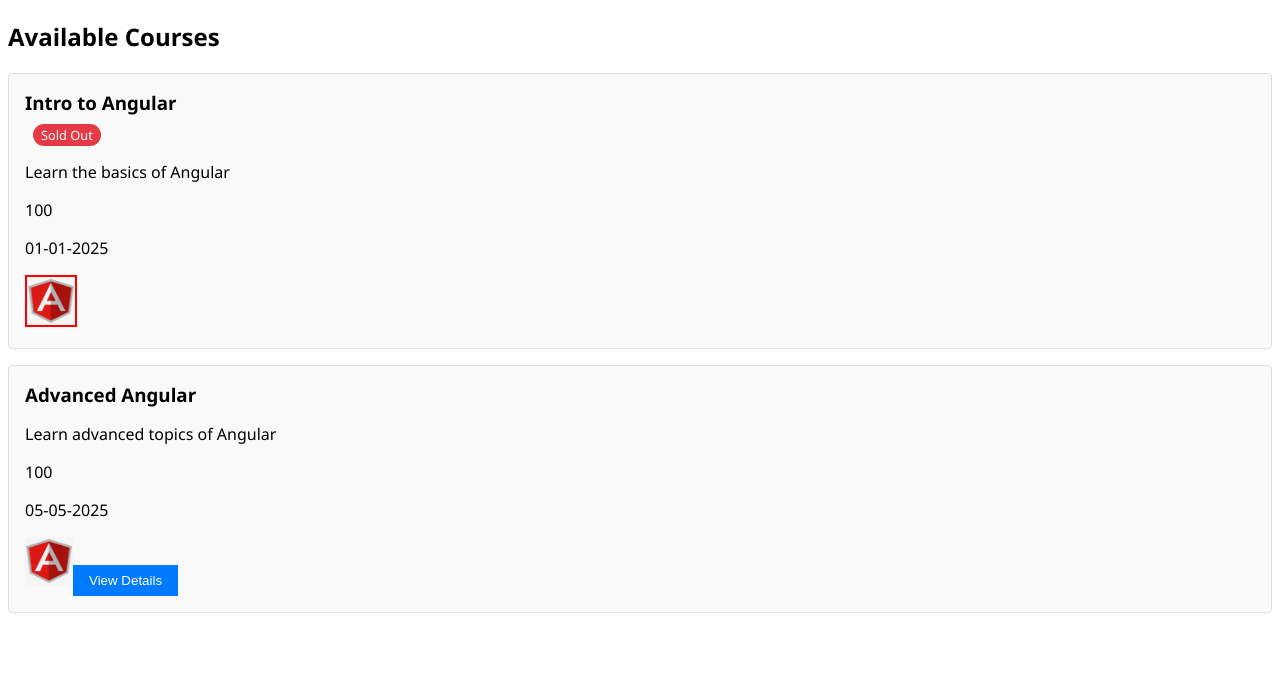
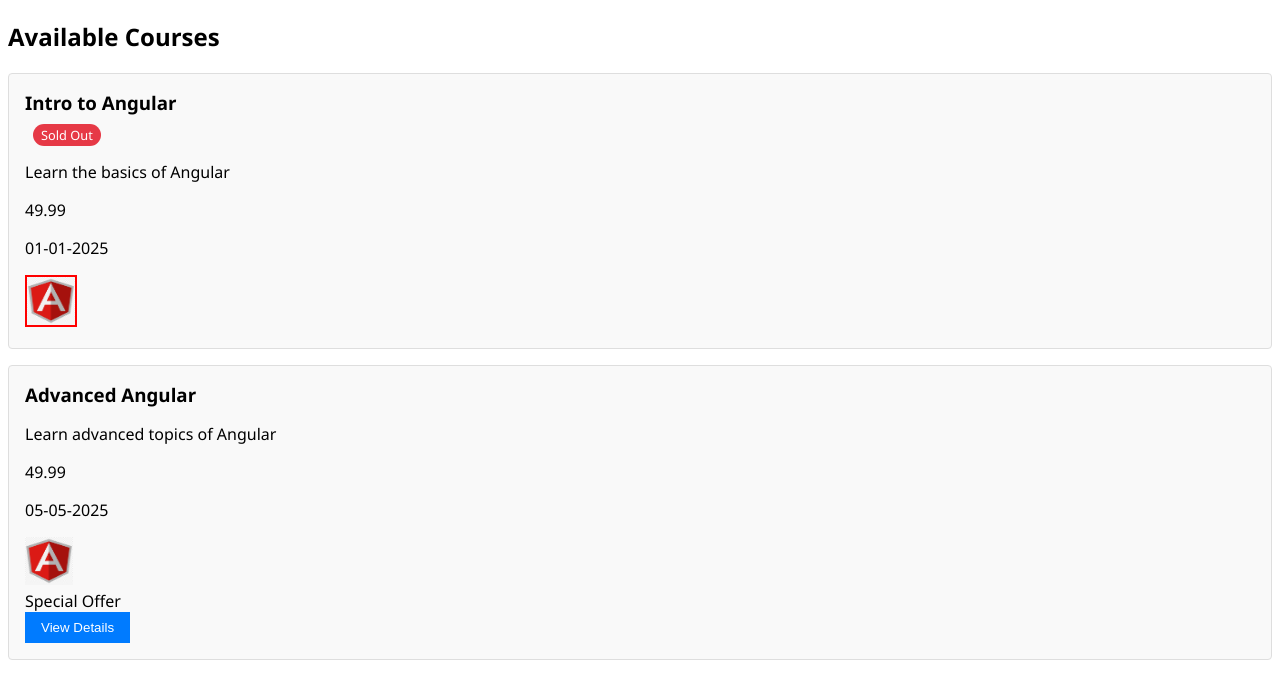
Before and after one commit to andydaly1990/course-booking-system, an Angular app: page / in a window 1280 px wide. Shown: the top 698 px of the page. Built offline with nearby package versions, Linux system fonts and the light colour scheme.

Commit message:
Added sold out feature

```diff
--- a/src/app/courses-list/courses-list.component.html
+++ b/src/app/courses-list/courses-list.component.html
@@ -10,6 +10,9 @@
         [ngStyle]="{'border': courses[0].soldOut ? '2px solid red' : ''}"
         [src]="courses[0].img"
         [alt]="courses[0].title">
+    @if (courses[0].price < 50 && courses[0].soldOut==false) {
+        <div class="special-offer">Special Offer</div>
+    }
     <button *ngIf="!courses[0].soldOut" (click)="viewDetails(courses[0].title)">View Details</button>
 </div>
 <div class="course-item">
@@ -22,5 +25,8 @@
         [ngStyle]="{'border': courses[1].soldOut ? '2px solid red' : 'none'}"
         [src]="courses[1].img"
         [alt]="courses[1].title">
+    @if (courses[1].price < 50 && courses[1].soldOut==false) {
+        <div class="special-offer">Special Offer</div>
+    }
      <button *ngIf="!courses[1].soldOut" (click)="viewDetails(courses[1].title)">View Details</button>
 </div>
--- a/src/app/courses-list/courses-list.component.ts
+++ b/src/app/courses-list/courses-list.component.ts
@@ -1,4 +1,4 @@
-import { Component } from '@angular/core';
+import { Component, OnInit } from '@angular/core';
 import { CommonModule } from '@angular/common';
 import { NgClass, NgStyle, NgIf, NgFor } from '@angular/common';
 
@@ -18,9 +18,12 @@ export interface Course {
   templateUrl: './courses-list.component.html',
   styleUrls: ['./courses-list.component.css']   // small fix: should be "styleUrls"
   ,
-  imports: [NgStyle,CommonModule, NgClass]
+  imports: [NgStyle,CommonModule]
 })
-export class CoursesListComponent {
+export class CoursesListComponent implements OnInit {
+  ngOnInit(): void {
+    console.log("Courses Component Initialized")
+  }
   title = "Available Courses";
 
   courses: Course[] = [
@@ -28,7 +31,7 @@ export class CoursesListComponent {
       id: 1,
       title: 'Intro to Angular',
       description: 'Learn the basics of Angular',
-      price: 100,
+      price: 49.99,
       date: '01-01-2025',
       soldOut: true,
       img: 'angular-logo.png'
@@ -37,7 +40,7 @@ export class CoursesListComponent {
       id: 2,
       title: 'Advanced Angular',
       description: 'Learn advanced topics of Angular',
-      price: 100,
+      price: 49.99,
       date: '05-05-2025',
       soldOut: false,
       img: 'angular-logo.png'
```
